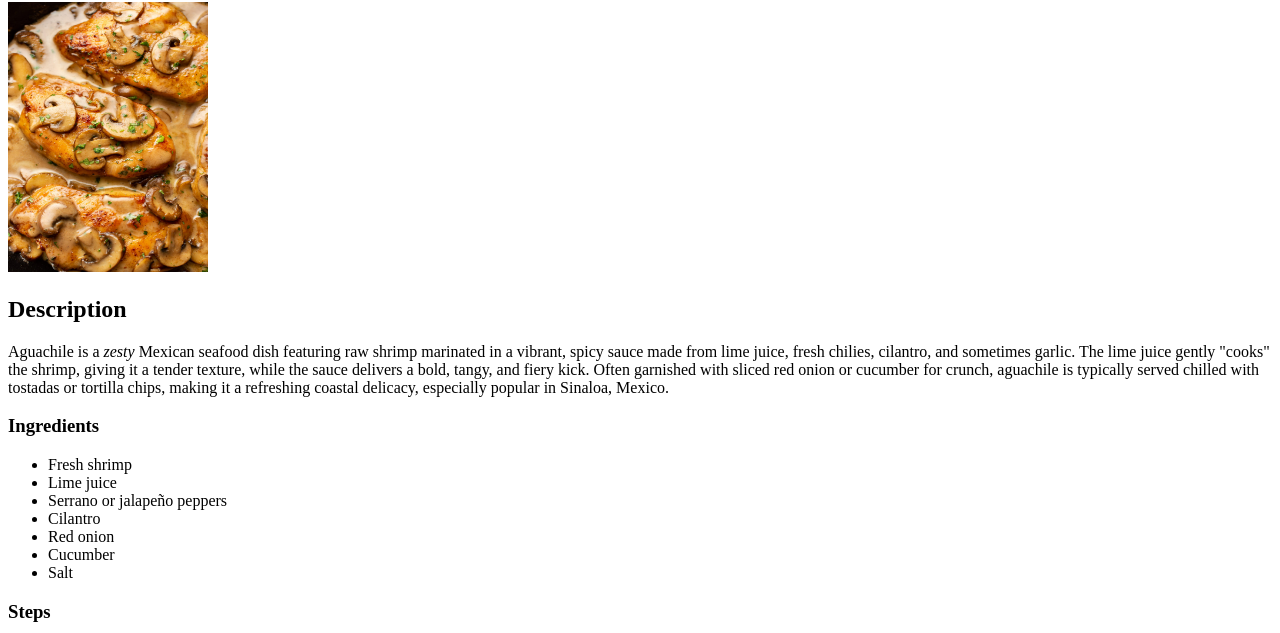
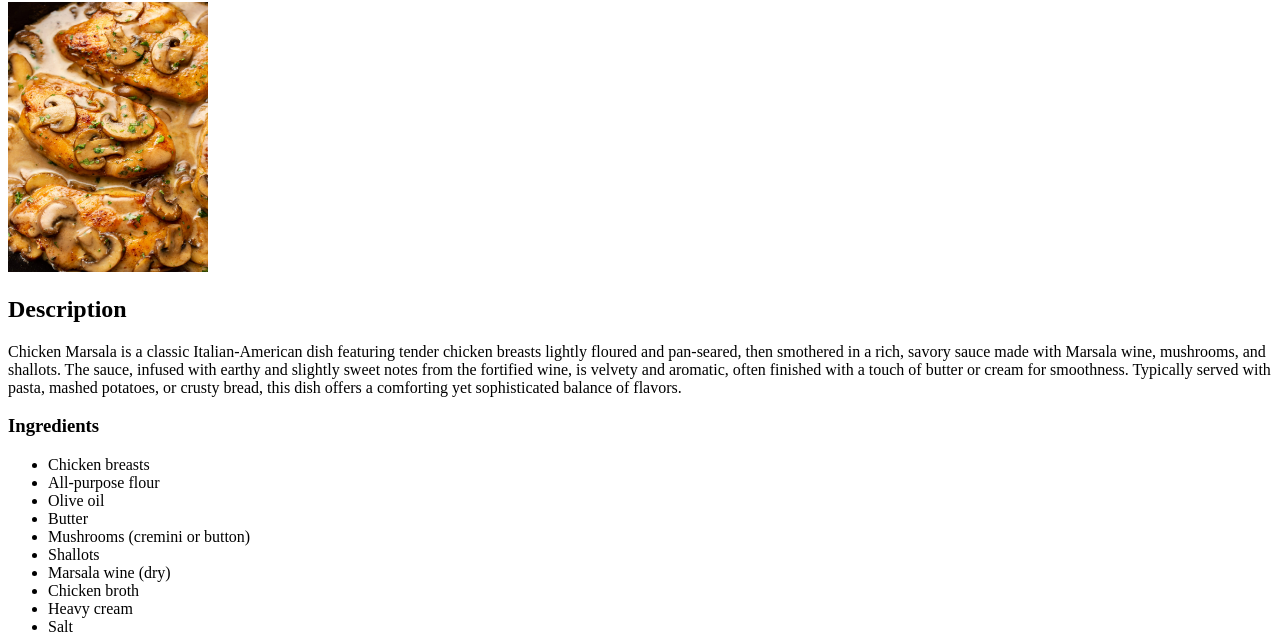
Before and after one commit to gurahw/odin-recipes, a plain HTML site: page recipes/chicken-marsala.html in a window 1280 px wide. Shown: the part 104-737 px from the top of the page. Drawn offline with Linux system fonts and the light colour scheme.

Commit message:
Completed Chicken Marsala page Added description Added ingredients Added steps

```diff
--- a/recipes/chicken-marsala.html
+++ b/recipes/chicken-marsala.html
@@ -12,31 +12,36 @@
     <img src="../images/chicken-marsala.jpg" height="270" width="200" alt="Chicken in pan with brown gravy and mushrooms atop"></img>
     <h2> Description </h2>
     <p>
-        Aguachile is a <em>zesty</em> Mexican seafood dish featuring raw shrimp marinated in a vibrant,
-        spicy sauce made from lime juice, fresh chilies, cilantro, and sometimes garlic.
-        The lime juice gently "cooks" the shrimp, giving it a tender texture,
-        while the sauce delivers a bold, tangy, and fiery kick.
-        Often garnished with sliced red onion or cucumber for crunch,
-        aguachile is typically served chilled with tostadas or tortilla chips,
-        making it a refreshing coastal delicacy, especially popular in Sinaloa, Mexico.
+        Chicken Marsala is a classic Italian-American dish featuring tender chicken breasts lightly floured and pan-seared,
+        then smothered in a rich, savory sauce made with Marsala wine, mushrooms, and shallots.
+        The sauce, infused with earthy and slightly sweet notes from the fortified wine,
+        is velvety and aromatic, often finished with a touch of butter or cream for smoothness.
+        Typically served with pasta, mashed potatoes, or crusty bread,
+        this dish offers a comforting yet sophisticated balance of flavors.
     </p>
     <h3>Ingredients</h3>
     <ul>
-        <li>Fresh shrimp</li>
-        <li>Lime juice</li>
-        <li>Serrano or jalapeño peppers</li>
-        <li>Cilantro</li>
-        <li>Red onion</li>
-        <li>Cucumber</li>
+        <li>Chicken breasts</li>
+        <li>All-purpose flour</li>
+        <li>Olive oil</li>
+        <li>Butter</li>
+        <li>Mushrooms (cremini or button)</li>
+        <li>Shallots</li>
+        <li>Marsala wine (dry)</li>
+        <li>Chicken broth</li>
+        <li>Heavy cream</li>
         <li>Salt</li>
+        <li>Pepper</li>
+        <li>Parsley</li>
     </ul>
     <h3>Steps</h3>
     <ol>
-        <li>Peel and slice shrimp thinly.</li>
-        <li>Blend lime juice, chilies, cilantro, and salt into a sauce.</li>
-        <li>Pour sauce over shrimp and marinate for 15-20 minutes.</li>
-        <li>Slice red onion and cucumber, then mix in.</li>
-        <li>Serve chilled with tostadas or tortilla chips.</li>
+        <li>Pound chicken breasts to even thickness, season with salt and pepper, and dredge in flour.</li>
+        <li>Heat olive oil and butter in a skillet, then sear chicken until golden; set aside.</li>
+        <li>Sauté mushrooms and shallots in the same skillet until softened.</li>
+        <li>Deglaze with Marsala wine, add chicken broth, and simmer to reduce sauce.</li>
+        <li>Return chicken to skillet, simmer until cooked through, and stir in cream (if using).</li>
+        <li>Garnish with parsley and serve with pasta or potatoes.</li>
         <li><strong>Enjoy!</strong></li>
     </ol>
 
```
